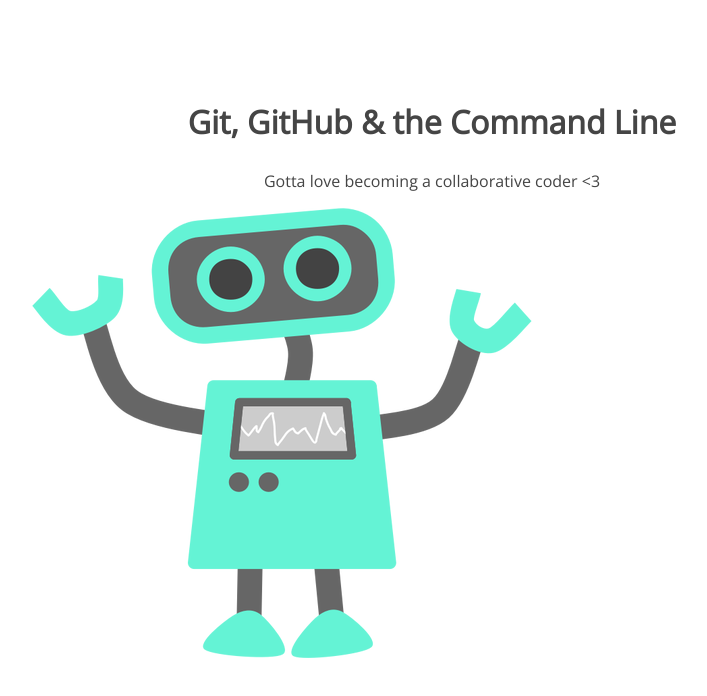
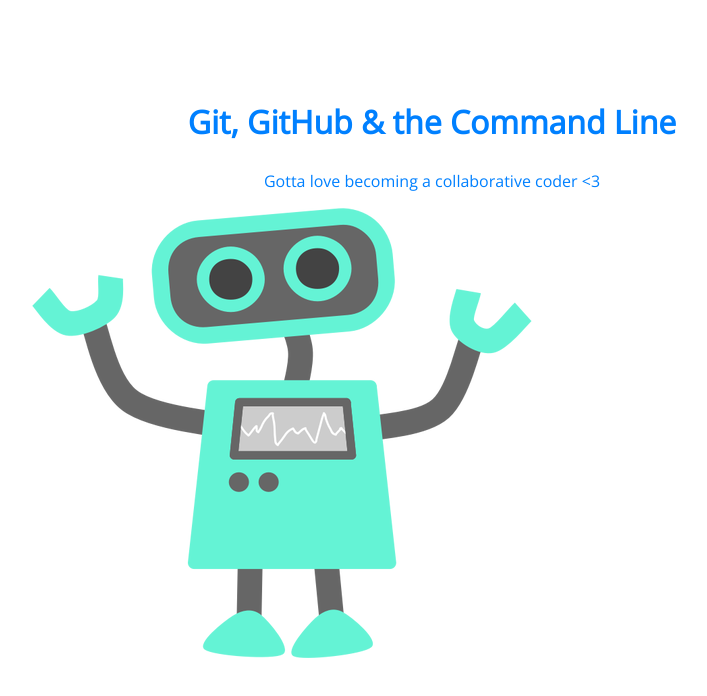
Before and after one commit to stolani/supernova-coding, a plain HTML site: page index.html in a window 1280 px wide. Shown: the whole page, without its empty margins (208-915 px from the left). Drawn offline with nearby package versions, Linux system fonts and the light colour scheme.

Commit message:
Comitting the modified css file

```diff
--- a/css/style.css
+++ b/css/style.css
@@ -5,7 +5,7 @@ section {
 section h1,
 section p {
 	text-align: center;
-	color: #454545;
+	color: #0080ff;
 }
 section h1 {
 	font: 32px 'Open Sans';
```
